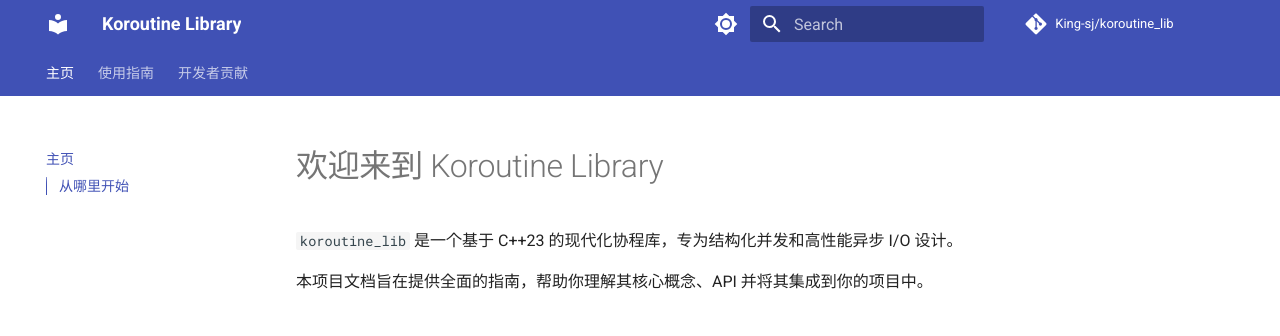
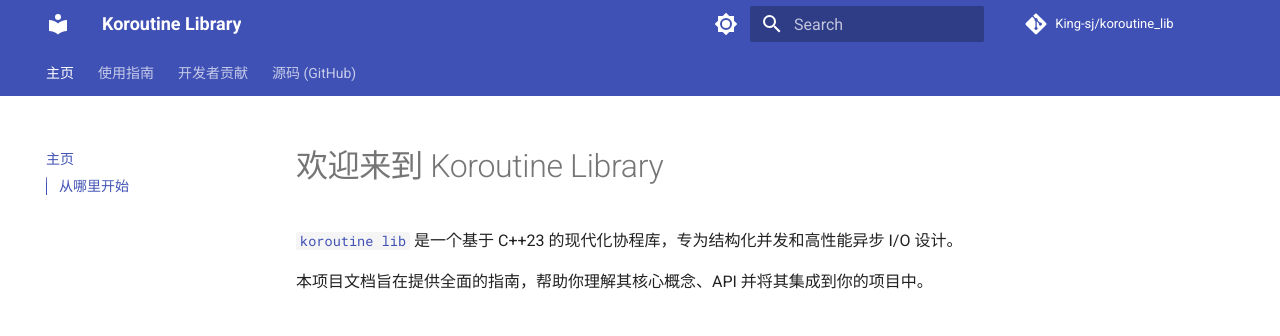
Before and after one commit to King-sj/koroutine_lib, an MkDocs documentation site: the page built from docs/source/index.md, in a window 1280 px wide. Shown: the top 336 px of the page. Built offline with MkDocs 1.6.1 and Material for MkDocs 9.7.7, drawn with Linux system fonts in a browser that asks for light colours; comment, search, counter and statistics services are not loaded; some of the changed lines change nothing that is shown.

Commit message:
fix: overwrite domain

```diff
--- a/docs/source/index.md
+++ b/docs/source/index.md
@@ -1,6 +1,6 @@
 # 欢迎来到 Koroutine Library
 
-`koroutine_lib` 是一个基于 C++23 的现代化协程库，专为结构化并发和高性能异步 I/O 设计。
+[`koroutine lib`](https://github.com/king-sj/koroutine_lib/) 是一个基于 C++23 的现代化协程库，专为结构化并发和高性能异步 I/O 设计。
 
 本项目文档旨在提供全面的指南，帮助你理解其核心概念、API 并将其集成到你的项目中。
 
--- a/mkdocs.yml
+++ b/mkdocs.yml
@@ -58,3 +58,4 @@ nav:
   - '开发者贡献':
     - '欢迎参与贡献': 'contributing/index.md'
     - '核心架构': 'contributing/architecture.md'
+  - '源码 (GitHub)': 'https://github.com/king-sj/koroutine_lib/'
```
Also changed, not shown: 1 other file.
